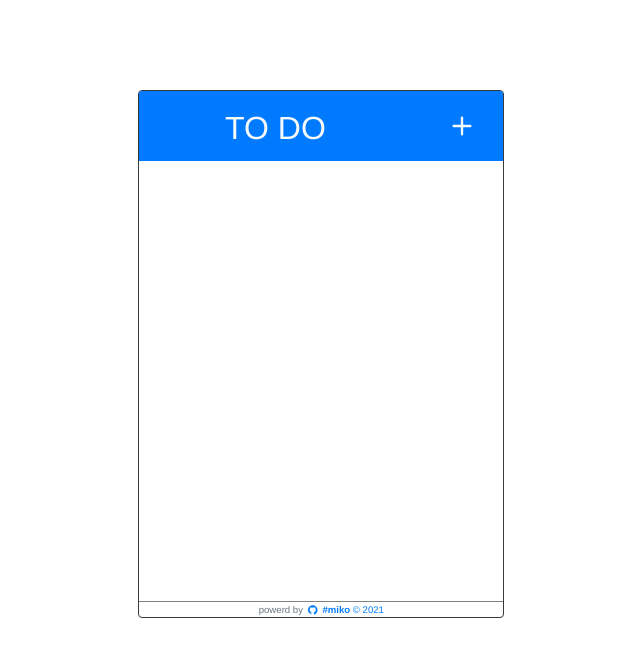
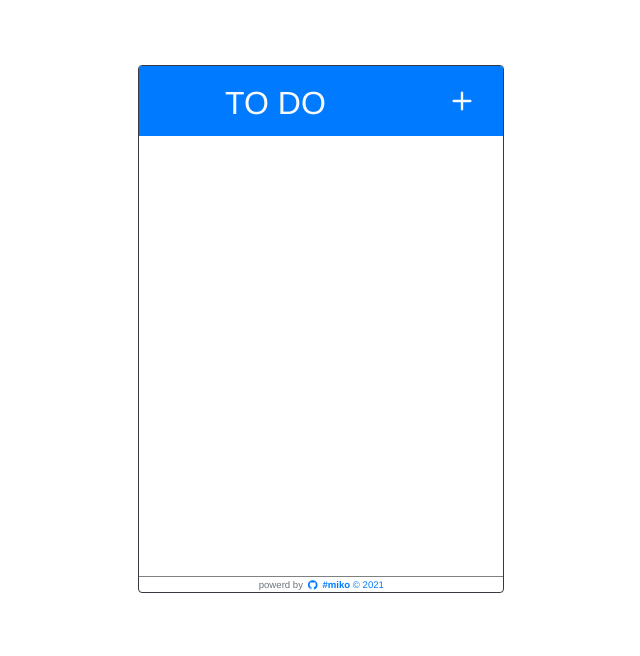
Before and after one commit to mikoloism/vue-todo-widget, a Vue app: page / in a window 1280 px wide. Shown: the top 656 px of the page, without its empty margins (319-959 px from the left). Built offline with nearby package versions, Linux system fonts and the light colour scheme.

Commit message:
update centering widget-todo :flower

```diff
--- a/src/styles/_layout.scss
+++ b/src/styles/_layout.scss
@@ -20,13 +20,16 @@ button {
     box-shadow: none;
   }
 }
-
-article {
+main {
   display: flex;
   flex-direction: column;
   flex-wrap: wrap;
   align-items: center;
   align-content: center;
   justify-content: center;
-  padding-top: 90px;
+  margin-top: 30px;
 }
+
+article {
+  padding: 35px;
+}
```
